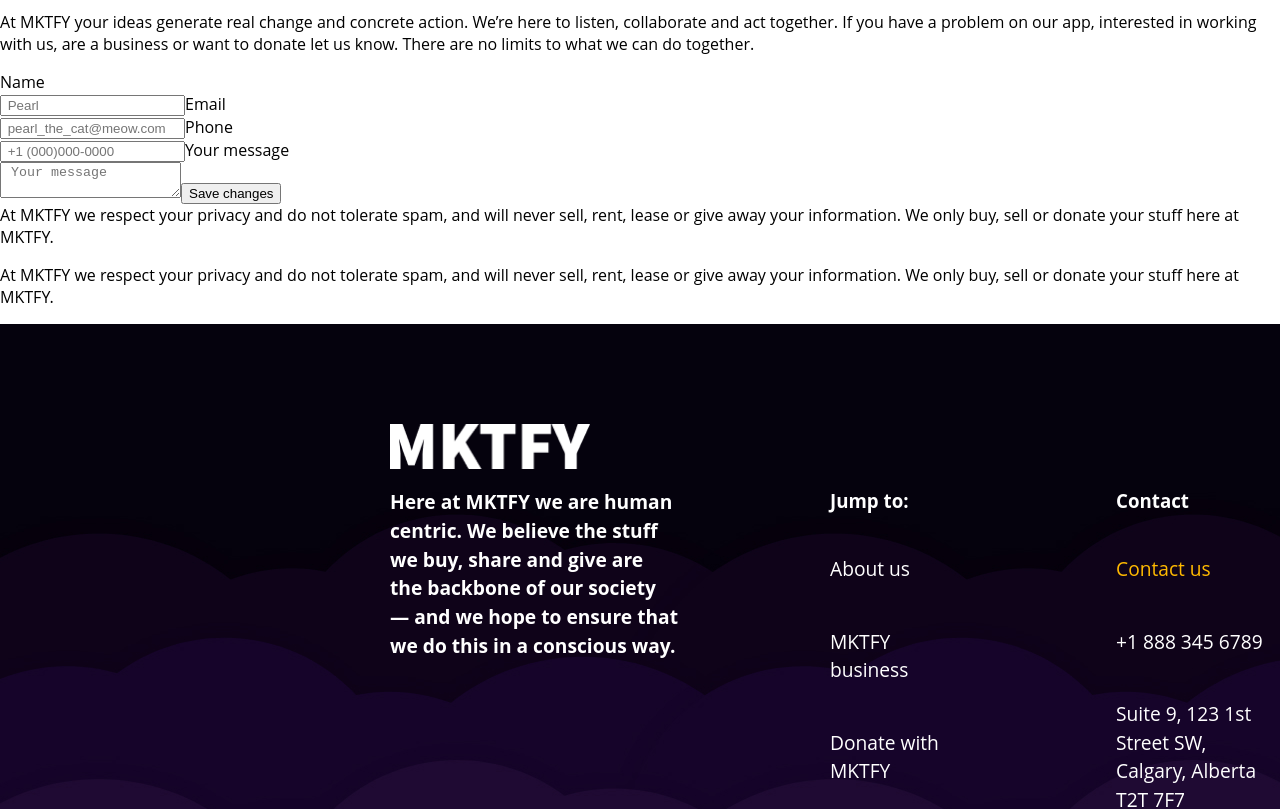
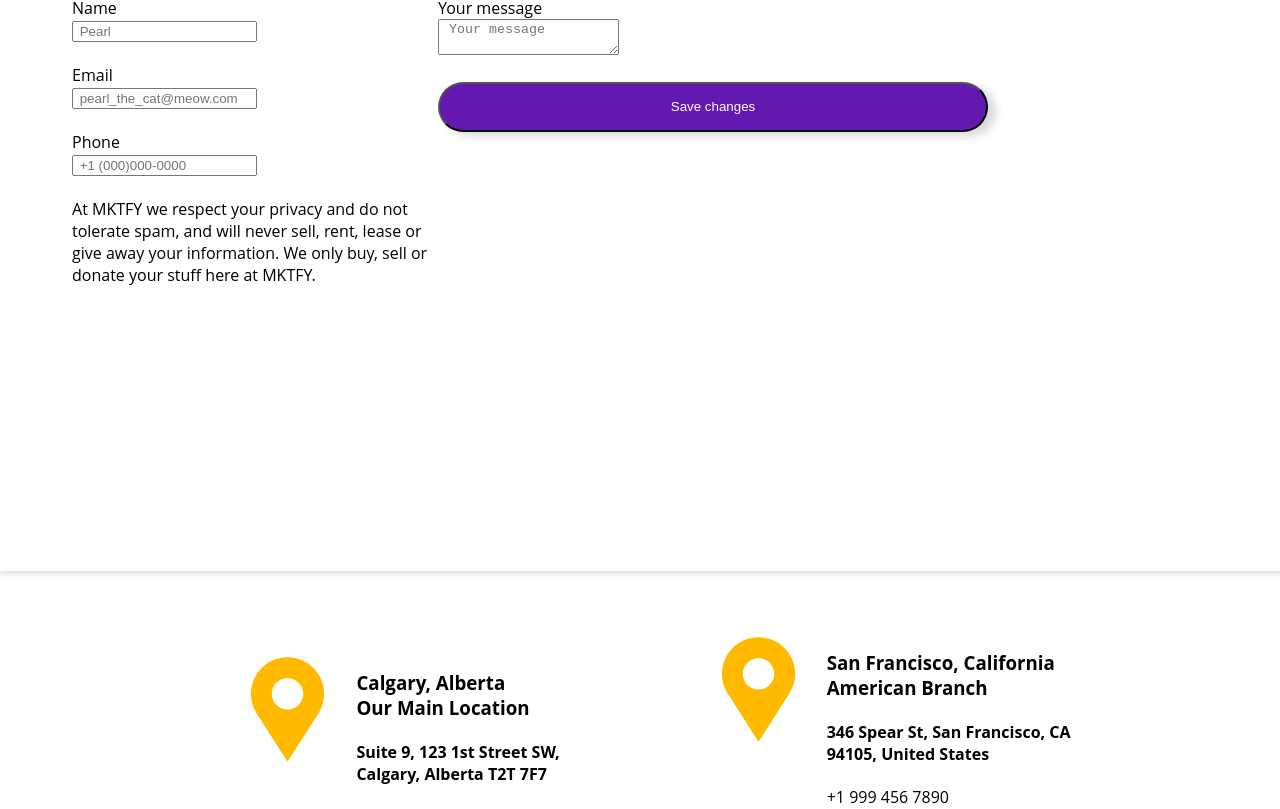
Before and after one commit to mojonny/mktfy-marketing-site, a Next.js app: page /Contact/Contact in a window 1280 px wide. Shown: the part 777-1586 px from the top of the page. Built offline with nearby package versions, Linux system fonts and the light colour scheme.

Commit message:
rough set-up for Contact Form page

```diff
--- a/pages/Contact/Contact.js
+++ b/pages/Contact/Contact.js
@@ -1,11 +1,12 @@
 import Link from 'next/link';
 import Head from 'next/head';
-
 import Image from 'next/image';
+import styles from '../../styles/Contact.module.css';
 import Layout from '../../components/layout';
 
 import sleepyCat from '/public/images/sleepyCat.png';
 import partners from '/public/images/Partners.png';
+import mapIcon from '/public/images/mapIcon.png';
 
 export default function Contact() {
 	return (
@@ -21,7 +22,20 @@ export default function Contact() {
 					alignItems: 'center',
 				}}
 			>
-				<div>
+				<div
+					style={{
+						display: 'flex',
+						flexDirection: 'column',
+						borderRadius: '12px',
+						filter: 'drop-shadow(12px 0px 4px rgb(0,0,0,0.25))',
+						marginTop: '-100px',
+						paddingTop: '10px',
+						paddingLeft: '90px',
+						height: '733px',
+						width: '1316px',
+						backgroundColor: '#ffffff',
+					}}
+				>
 					<h2>Let's start a conversation</h2>
 					<p>
 						At MKTFY your ideas generate real change and concrete action. We’re
@@ -31,8 +45,17 @@ export default function Contact() {
 					</p>
 
 					<form className="form-container">
-						<div className="form-input-layout">
-							{/* I am sure this form can be simplified in the future */}
+						<div
+							className={styles.container}
+							style={{ display: 'flex', flexDirection: 'row' }}
+						>
+							<div
+								style={{
+									display: 'flex',
+									flexDirection: 'column',
+									width: '366px',
+								}}
+							>
 								<label className="first">
 									Name
 									<br />
@@ -43,7 +66,7 @@ export default function Contact() {
 										placeholder=" Pearl"
 									/>
 								</label>
-
+								<br />
 								<label className="email">
 									Email
 									<br />
@@ -54,7 +77,7 @@ export default function Contact() {
 										className="input-style"
 									/>
 								</label>
-
+								<br />
 								<label className="phone">
 									Phone
 									<br />
@@ -65,29 +88,94 @@ export default function Contact() {
 										className="input-style"
 									/>
 								</label>
-							<label className="phone">
-								Your message
 								<br />
-								<textarea
-									type="phone"
-									name="phone"
-									placeholder=" Your message"
-									className="input-style"
-								/>
-							</label>
-							<button> Save changes</button>
 								<div>
 									At MKTFY we respect your privacy and do not tolerate spam, and
 									will never sell, rent, lease or give away your information. We
 									only buy, sell or donate your stuff here at MKTFY.
 								</div>
 							</div>
-						<p>
-							At MKTFY we respect your privacy and do not tolerate spam, and
-							will never sell, rent, lease or give away your information. We
-							only buy, sell or donate your stuff here at MKTFY.{' '}
-						</p>
+
+							<div style={{ display: 'flex', flexDirection: 'column' }}>
+								<label className="message">
+									Your message
+									<br />
+									<textarea
+										type="text"
+										name="text"
+										placeholder=" Your message"
+										className="input-style"
+									/>
+								</label>
+								<br />
+								<button
+									style={{
+										filter: 'drop-shadow(8px 4px 4px rgb(0,0,0,0.15))',
+										color: '#ffffff',
+										height: '50px',
+										width: '550px',
+										backgroundColor: '#6318AF',
+										borderRadius: '100px',
+									}}
+								>
+									{' '}
+									Save changes
+								</button>
+							</div>
+						</div>
 					</form>
+				</div>
+				<div style={{ display: 'flex', flexDirection: 'row' }}>
+					<div
+						style={{
+							display: 'flex',
+							flexDirection: 'row',
+							gap: '10px',
+							padding: '80px',
+						}}
+					>
+						<Image src={mapIcon} height={117} width={117} />
+						<div>
+							<h3>
+								Calgary, Alberta
+								<br />
+								Our Main Location
+							</h3>
+
+							<h4>
+								Suite 9, 123 1st Street SW,
+								<br />
+								Calgary, Alberta T2T 7F7
+							</h4>
+
+							<p>+1 888 345 6789</p>
+						</div>
+					</div>
+					<div
+						style={{
+							display: 'flex',
+							flexDirection: 'row',
+							gap: '10px',
+							padding: '60px',
+						}}
+					>
+						<Image src={mapIcon} height={117} width={117} />
+						<div>
+							<h3>
+								San Francisco, California
+								<br />
+								American Branch
+							</h3>
+
+							<h4>
+								346 Spear St, San Francisco, CA
+								<br />
+								94105, United States
+							</h4>
+
+							<p>+1 999 456 7890</p>
+						</div>
+					</div>
 				</div>
 			</section>
 		</Layout>
--- /dev/null
+++ b/styles/Contact.module.css
@@ -0,0 +1,4 @@
+.container {
+	height: 750px;
+	width: 1316px;
+}
```
Lines whose indentation alone changed are shown as unchanged.
